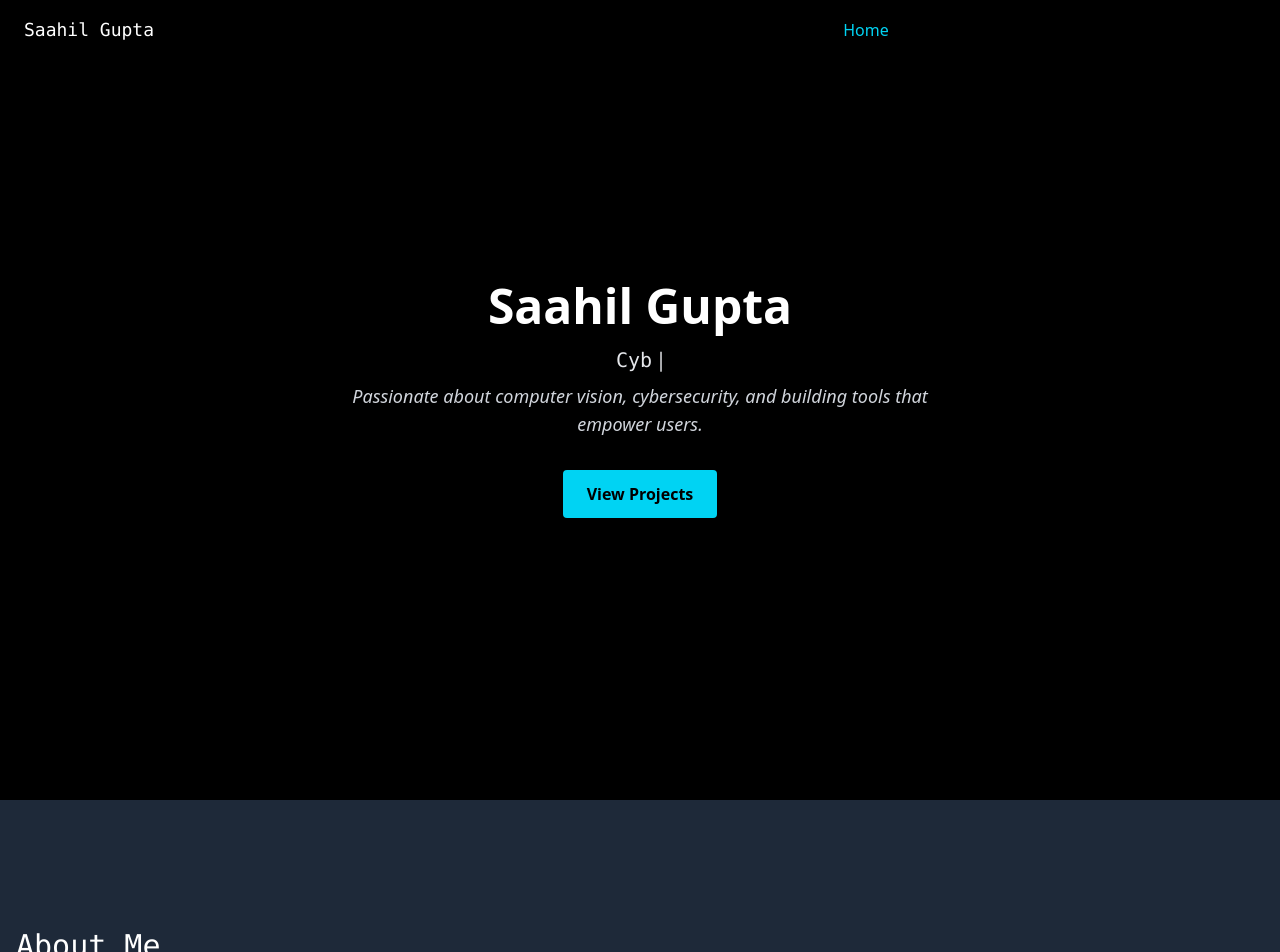
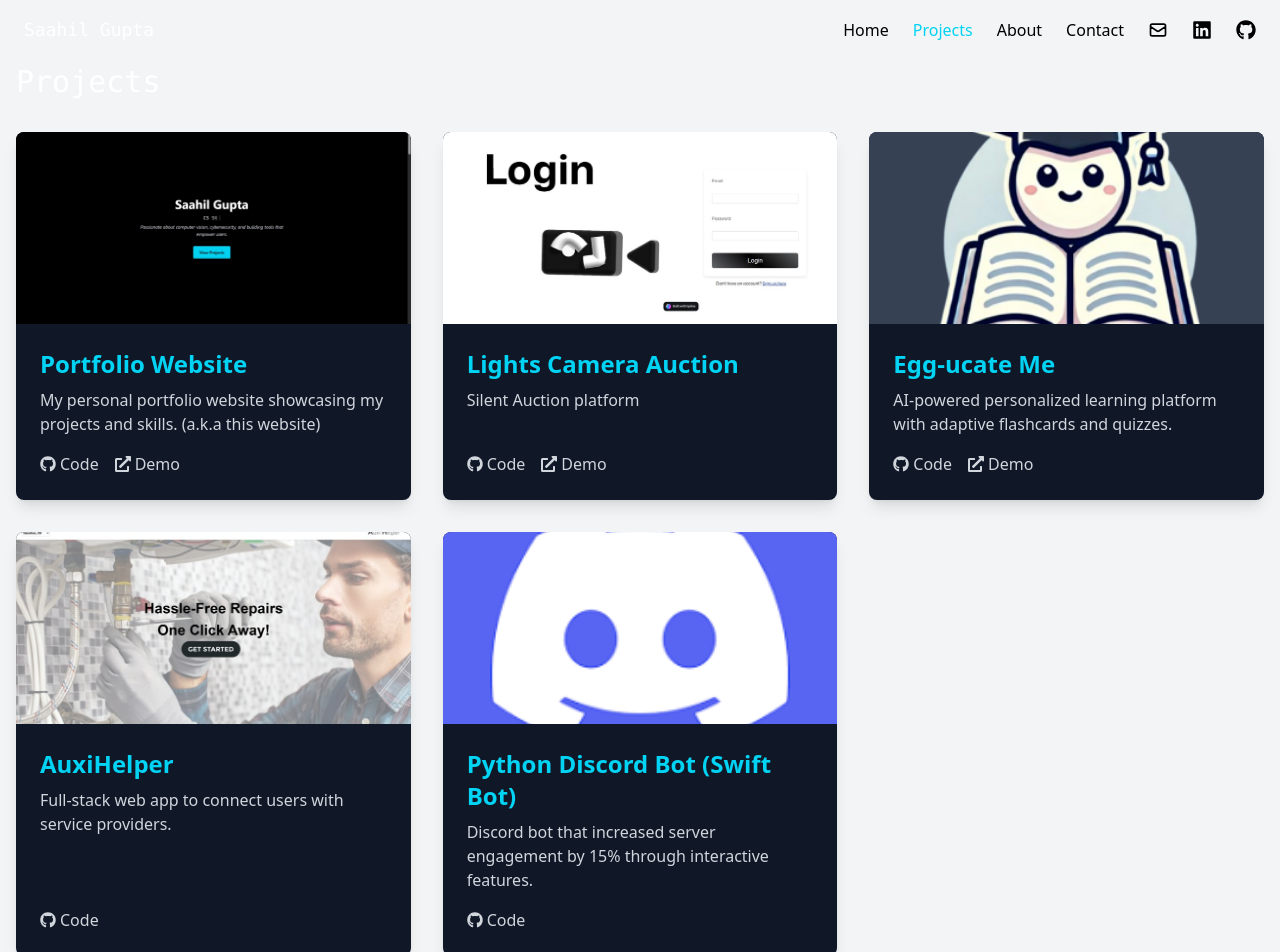
Before and after one commit to Saahil-Gupta/Portfolio-Saahil, a React (Vite) app in the folder my-portfolio/: page /projects in a window 1280 px wide. Shown: the top 952 px of the page. Built offline with nearby package versions, Linux system fonts and the light colour scheme.

Commit message:
Made UI changes to Projects and Education section

```diff
--- a/my-portfolio/package.json
+++ b/my-portfolio/package.json
@@ -28,6 +28,7 @@
     "react-dom": "^19.1.0",
     "react-icons": "^5.5.0",
     "react-router-dom": "^7.6.0",
+    "react-router-hash-link": "^2.4.3",
     "react-simple-typewriter": "^5.0.1",
     "three": "^0.176.0"
   }
--- a/my-portfolio/src/App.jsx
+++ b/my-portfolio/src/App.jsx
@@ -1,7 +1,11 @@
 // src/App.jsx
 import React, { useState, useEffect } from 'react';
+import { BrowserRouter, Routes, Route } from 'react-router-dom';
 import SplashScreen from './components/SplashScreen';
+import { AnimatePresence } from 'framer-motion';
+import ScrollToTop from './components/ScrollToTop';
 import Home from './Pages/Home';
+import AllProjects from './Pages/AllProjects';
 
 export default function App() {
     const [showSplash, setShowSplash] = useState(true);
@@ -9,16 +13,34 @@ export default function App() {
     // ▶️ Orientation Sync: add 'portrait' or 'landscape' class to <html>
     useEffect(() => {
         const onOrientationChange = () => {
-        const isPortrait = window.matchMedia('(orientation: portrait)').matches;
-        document.documentElement.classList.toggle('portrait', isPortrait);
-        document.documentElement.classList.toggle('landscape', !isPortrait);
+            const isPortrait = window.matchMedia('(orientation: portrait)').matches;
+            document.documentElement.classList.toggle('portrait', isPortrait);
+            document.documentElement.classList.toggle('landscape', !isPortrait);
         };
         window.addEventListener('orientationchange', onOrientationChange);
         onOrientationChange(); // set initial class
         return () => window.removeEventListener('orientationchange', onOrientationChange);
     }, []);
 
-    return showSplash
-        ? <SplashScreen onFinish={() => setShowSplash(false)} />
-        : <Home />;
+    if (showSplash) {
+        return (
+            <AnimatePresence>
+                <SplashScreen
+                    key="splash"
+                    onFinish={() => setShowSplash(false)}
+                />
+            </AnimatePresence>
+        );
+    }
+
+
+    return (
+        <BrowserRouter>
+            <ScrollToTop />
+            <Routes>
+                <Route path="/projects" element={<AllProjects />} />
+                <Route path="/" element={<Home />} />
+            </Routes>
+        </BrowserRouter>
+    );
 }
--- /dev/null
+++ b/my-portfolio/src/Pages/AllProjects.jsx
@@ -0,0 +1,12 @@
+import React from 'react';
+import Navbar from '../components/Navbar';
+import Projects from '../components/Projects';
+
+export default function AllProjects() {
+    return (
+        <>
+            <Navbar />
+            <Projects showAll />
+        </>
+    );
+}
--- a/my-portfolio/src/components/Education.jsx
+++ b/my-portfolio/src/components/Education.jsx
@@ -1,3 +1,4 @@
+// src/components/Education.jsx
 import React from 'react';
 import { motion } from 'framer-motion';
 
@@ -16,27 +17,37 @@ const education = [
 
 export default function Education() {
     return (
-        <section id="education" className="py-20 px-4 bg-gray-800 text-white">
         <motion.section
-            id="about"
-            className="py-16 bg-gray-800 dark:bg-gray-700"
+            id="education"
+            className="py-20 px-4 bg-gray-800 text-white"
             initial={{ opacity: 0, y: 50 }}
             whileInView={{ opacity: 1, y: 0 }}
             viewport={{ once: true, amount: 0.2 }}
             transition={{ duration: 0.6 }}
         >
-        <div className="max-w-4xl mx-auto">
-            <h2 className="text-4xl font-mono font-bold mb-8 text-center">Education</h2>
-            <div className="space-y-8">
-            {education.map((edu) => (
-                <div key={edu.degree} className="bg-gray-700 p-6 rounded-lg shadow">
-                <h3 className="text-2xl font-semibold">{edu.degree}</h3>
-                <p className="italic text-gray-400">{edu.institution} | {edu.period}</p>
+            <div className="max-w-4xl mx-auto">
+                <h2 className="text-4xl font-mono font-bold mb-8 text-center">
+                    Education
+                </h2>
+                <div className="grid grid-cols-1 md:grid-cols-2 gap-8">
+                    {education.map((edu) => (
+                        <div
+                            key={edu.degree}
+                            className="border border-gray-600 rounded-lg p-6 bg-gray-700 dark:bg-gray-800 shadow"
+                        >
+                            <h3 className="text-2xl font-semibold mb-2">
+                                {edu.degree}
+                            </h3>
+                            <p className="italic text-gray-400">
+                                {edu.institution}
+                            </p>
+                            <p className="text-gray-400 mt-2">
+                                {edu.period}
+                            </p>
+                        </div>
+                    ))}
                 </div>
-            ))}
             </div>
-        </div>
         </motion.section>
-        </section>
     );
 }
--- a/my-portfolio/src/components/Navbar.jsx
+++ b/my-portfolio/src/components/Navbar.jsx
@@ -2,8 +2,8 @@
 import React, { useState, useEffect } from 'react';
 import { FiMenu, FiX } from 'react-icons/fi';
 import { HiOutlineMail } from 'react-icons/hi';
-import { FaTwitter, FaLinkedin, FaGithub } from 'react-icons/fa';
-import { SiTiktok } from 'react-icons/si';
+import { FaLinkedin, FaGithub } from 'react-icons/fa';
+import { HashLink as Link } from 'react-router-hash-link';
 
 export default function Navbar() {
     const [menuOpen, setMenuOpen] = useState(false);
@@ -34,13 +34,15 @@ export default function Navbar() {
     return (
         <nav className="fixed w-full z-20 bg-transparent px-6 py-4 flex items-center justify-between">
             <div className="text-white font-mono text-lg">Saahil Gupta</div>
+
+            {/* Desktop links */}
             <div className="hidden md:flex items-center space-x-6">
-                <a href="#home"     className={linkClass('home')}>Home</a>
-                <a href="#projects" className={linkClass('projects')}>Projects</a>
-                <a href="#about"    className={linkClass('about')}>About</a>
-                <a href="#contact"  className={linkClass('contact')}>Contact</a>
+                <Link smooth to="/#home"     className={linkClass('home')}>Home</Link>
+                <Link smooth to="/#projects" className={linkClass('projects')}>Projects</Link>
+                <Link smooth to="/#about"    className={linkClass('about')}>About</Link>
+                <Link smooth to="/#contact"  className={linkClass('contact')}>Contact</Link>
 
-                {/* social icons */}
+                {/* Social icons */}
                 <a href="mailto:gupts42@mcmaster.ca" className="hover:text-cyan-400">
                     <HiOutlineMail size={20} />
                 </a>
@@ -52,23 +54,23 @@ export default function Navbar() {
                 </a>
             </div>
 
-            {/* mobile menu button */}
+            {/* Mobile menu button */}
             <button
                 className="md:hidden text-white"
                 onClick={() => setMenuOpen(o => !o)}
             >
-                {menuOpen ? <FiX size={24}/> : <FiMenu size={24}/>}
+                {menuOpen ? <FiX size={24} /> : <FiMenu size={24} />}
             </button>
 
-            {/* mobile menu panel */}
+            {/* Mobile menu panel */}
             {menuOpen && (
                 <div className="absolute top-full left-0 w-full bg-gray-900 dark:bg-gray-800 flex flex-col p-6 space-y-4 md:hidden">
-                    <a href="#home"     onClick={() => setMenuOpen(false)} className={linkClass('home')}>Home</a>
-                    <a href="#projects" onClick={() => setMenuOpen(false)} className={linkClass('projects')}>Projects</a>
-                    <a href="#about"    onClick={() => setMenuOpen(false)} className={linkClass('about')}>About</a>
-                    <a href="#contact"  onClick={() => setMenuOpen(false)} className={linkClass('contact')}>Contact</a>
+                    <Link smooth to="/#home"    onClick={() => setMenuOpen(false)} className={linkClass('home')}>Home</Link>
+                    <Link smooth to="/#projects"onClick={() => setMenuOpen(false)} className={linkClass('projects')}>Projects</Link>
+                    <Link smooth to="/#about"   onClick={() => setMenuOpen(false)} className={linkClass('about')}>About</Link>
+                    <Link smooth to="/#contact" onClick={() => setMenuOpen(false)} className={linkClass('contact')}>Contact</Link>
 
-                    {/* mobile social icons */}
+                    {/* Mobile social icons */}
                     <div className="flex space-x-4 mt-4">
                         <a href="mailto:gupts42@mcmaster.ca" className="hover:text-cyan-400">
                             <HiOutlineMail size={20} />
--- a/my-portfolio/src/components/Projects.jsx
+++ b/my-portfolio/src/components/Projects.jsx
@@ -1,6 +1,7 @@
-import React from 'react';
+import React, { useState, useEffect } from 'react';
 import { FaGithub, FaExternalLinkAlt } from 'react-icons/fa';
 import { motion } from 'framer-motion';
+import { Link } from 'react-router-dom';
 
 const projects = [
     {
@@ -40,19 +41,37 @@ const projects = [
     },
 ];
 
-export default function Projects() {
+export default function Projects({ showAll = false }) {
+    const [visibleCount, setVisibleCount] = useState(projects.length);
+
+    useEffect(() => {
+        if (showAll) {
+            setVisibleCount(projects.length);
+            return;
+        }
+        const handleResize = () => {
+            const w = window.innerWidth;
+            if (w < 768) setVisibleCount(3);
+            else if (w < 1024) setVisibleCount(4);
+            else setVisibleCount(5);
+        };
+        handleResize();
+        window.addEventListener('resize', handleResize);
+        return () => window.removeEventListener('resize', handleResize);
+    }, [showAll]);
+
+    const list = showAll ? projects : projects.slice(0, visibleCount);
+
     return (
-        <section id="projects" className="py-16 bg-gray-800 dark:bg-gray-700">
+        <section id="projects" className="py-16 bg-gray-100 dark:bg-gray-900">
             <div className="container mx-auto px-4">
                 <h2 className="text-3xl font-mono text-white mb-8">Projects</h2>
                 <div className="grid grid-cols-1 md:grid-cols-2 lg:grid-cols-3 gap-8">
-                    {projects.map(({ title, description, image, codeUrl, demoUrl }) => (
+                    {list.map(({ title, description, image, codeUrl, demoUrl }) => (
                         <motion.div
                             key={title}
-                            className="bg-gray-900 dark:bg-gray-800 rounded-lg overflow-hidden shadow-lg"
-                            style={{ perspective: 1000, transformStyle: 'preserve-3d' }}
-                            whileHover={{ scale: 1.05, rotateX: 5, rotateY: -5 }}
-                            transition={{ type: 'spring', stiffness: 300, damping: 20 }}
+                            className="bg-gray-900 dark:bg-gray-800 rounded-lg overflow-hidden shadow-lg flex flex-col"
+                            whileHover={{ scale: 1.03, boxShadow: '0 10px 20px rgba(0,0,0,0.5)' }}
                         >
                             <div className="h-48 bg-gray-700">
                                 <img
@@ -61,12 +80,14 @@ export default function Projects() {
                                     className="w-full h-full object-cover"
                                 />
                             </div>
-                            <div className="p-6">
-                                <h3 className="text-2xl text-cyan-400 font-semibold mb-2 flex items-center">
+                            <div className="p-6 flex flex-col flex-1">
+                                <h3 className="text-2xl text-cyan-400 font-semibold mb-2">
                                     {title}
                                 </h3>
-                                <p className="text-gray-300 mb-4">{description}</p>
-                                <div className="flex space-x-4">
+                                <p className="text-gray-300 mb-4 flex-1">
+                                    {description}
+                                </p>
+                                <div className="flex space-x-4 mt-auto">
                                     <a
                                         href={codeUrl}
                                         target="_blank"
@@ -90,6 +111,17 @@ export default function Projects() {
                         </motion.div>
                     ))}
                 </div>
+
+                {!showAll && projects.length > visibleCount && (
+                    <div className="text-center mt-6">
+                        <Link
+                            to="/projects"
+                            className="px-6 py-3 bg-cyan-400 text-black font-semibold rounded shadow hover:bg-cyan-500 transition"
+                        >
+                            View More Projects
+                        </Link>
+                    </div>
+                )}
             </div>
         </section>
     );
--- /dev/null
+++ b/my-portfolio/src/components/ScrollToTop.jsx
@@ -0,0 +1,16 @@
+// src/components/ScrollToTop.jsx
+import { useEffect } from 'react';
+import { useLocation } from 'react-router-dom';
+
+export default function ScrollToTop() {
+    const { pathname, hash } = useLocation();
+
+    useEffect(() => {
+        // Only scroll to top if there's no hash
+        if (!hash) {
+            window.scrollTo(0, 0);
+        }
+    }, [pathname, hash]);
+
+    return null;
+}
--- a/my-portfolio/src/components/SplashScreen.jsx
+++ b/my-portfolio/src/components/SplashScreen.jsx
@@ -13,14 +13,14 @@ export default function SplashScreen({ onFinish }) {
         const iv = setInterval(() => setIndex(i => i + 1), 500);
         if (index >= languages.length) {
         clearInterval(iv);
-        setTimeout(onFinish, 500);
+        setTimeout(onFinish, 300);
         }
         return () => clearInterval(iv);
     }, [index, onFinish]);
 
     return (
         <div className="flex items-center justify-center h-screen w-screen bg-black">
-        <h1 className="text-white text-5xl font-bold animate-fade">
+        <h1 className="text-white text-6xl sm:text-8xl font-bold animate-fade">
             {languages[Math.min(index, languages.length - 1)]}
         </h1>
         </div>
```
Also changed, not shown: my-portfolio/src/components/Hero.jsx (+8 -0 lines), 1 other file (tests, documents, lock files or other folders).
